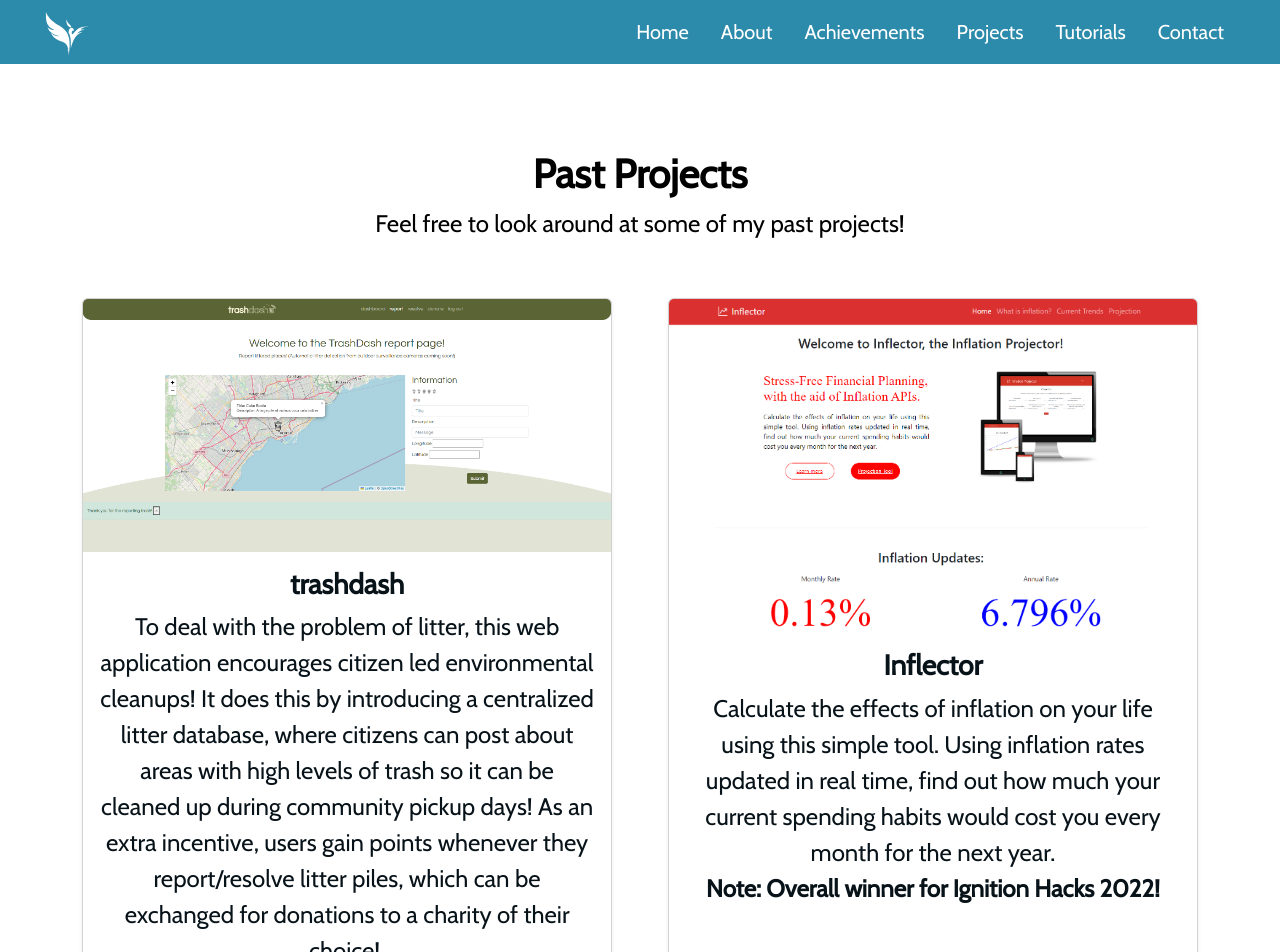
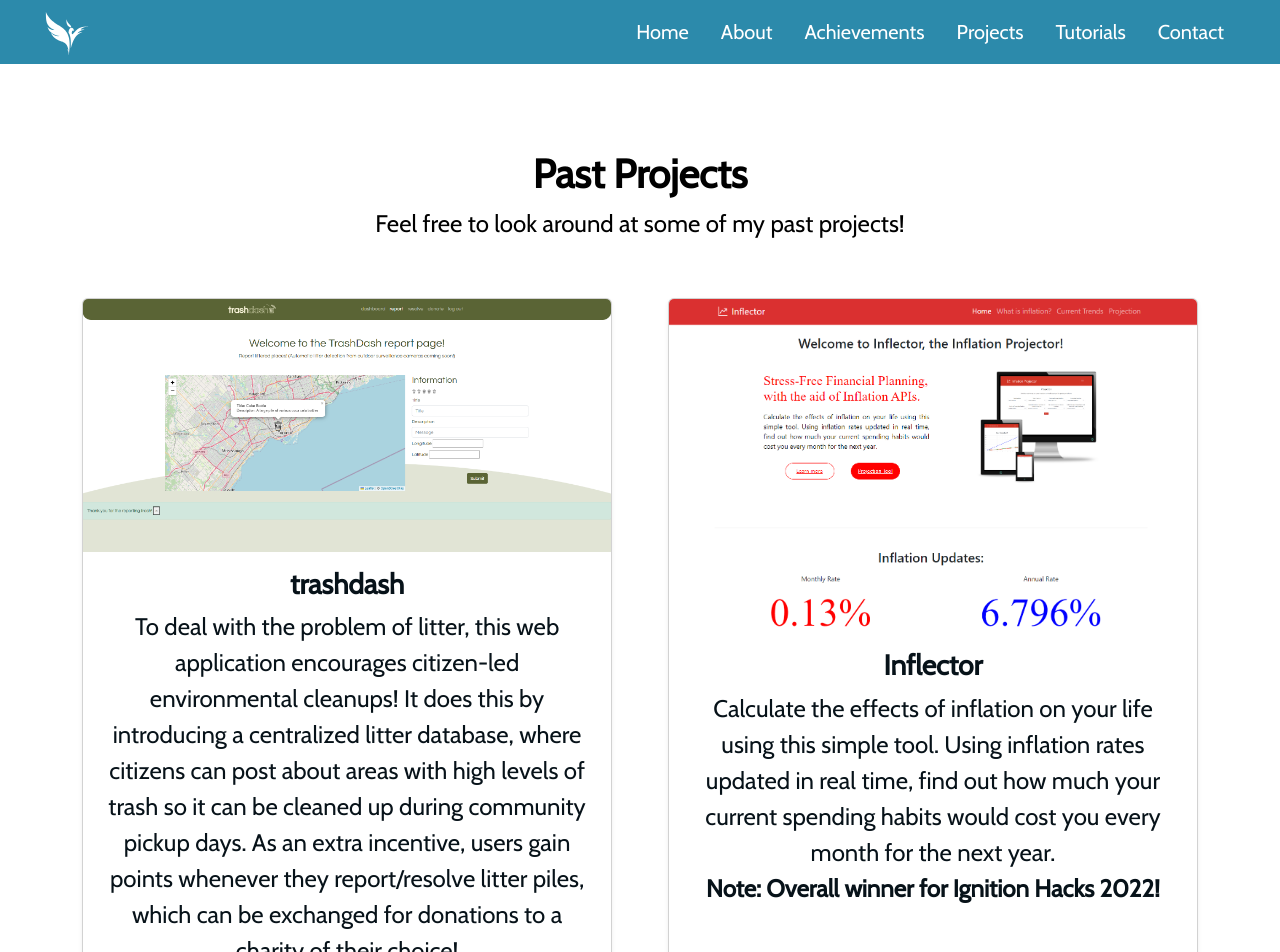
Before and after one commit to Jeffery05/jeffery05.github.io, a React (Create React App) app: page /projects in a window 1280 px wide. Shown: the top 952 px of the page. Built offline with nearby package versions, Linux system fonts and the light colour scheme.

Commit message:
grammar edits

```diff
--- a/src/Components/projects.jsx
+++ b/src/Components/projects.jsx
@@ -20,7 +20,7 @@ export default function Projects() {
           <div className="card-body">
             <h3 className="card-title"><b>trashdash</b></h3>
             <p className="card-text text-left">
-            To deal with the problem of litter, this web application encourages citizen led environmental cleanups! It does this by introducing a centralized litter database, where citizens can post about areas with high levels of trash so it can be cleaned up during community pickup days! As an extra incentive, users gain points whenever they report/resolve litter piles, which can be exchanged for donations to a charity of their choice!.
+            To deal with the problem of litter, this web application encourages citizen-led environmental cleanups! It does this by introducing a centralized litter database, where citizens can post about areas with high levels of trash so it can be cleaned up during community pickup days. As an extra incentive, users gain points whenever they report/resolve litter piles, which can be exchanged for donations to a charity of their choice!
             </p>
           </div>
           <div className="card-footer">
```
